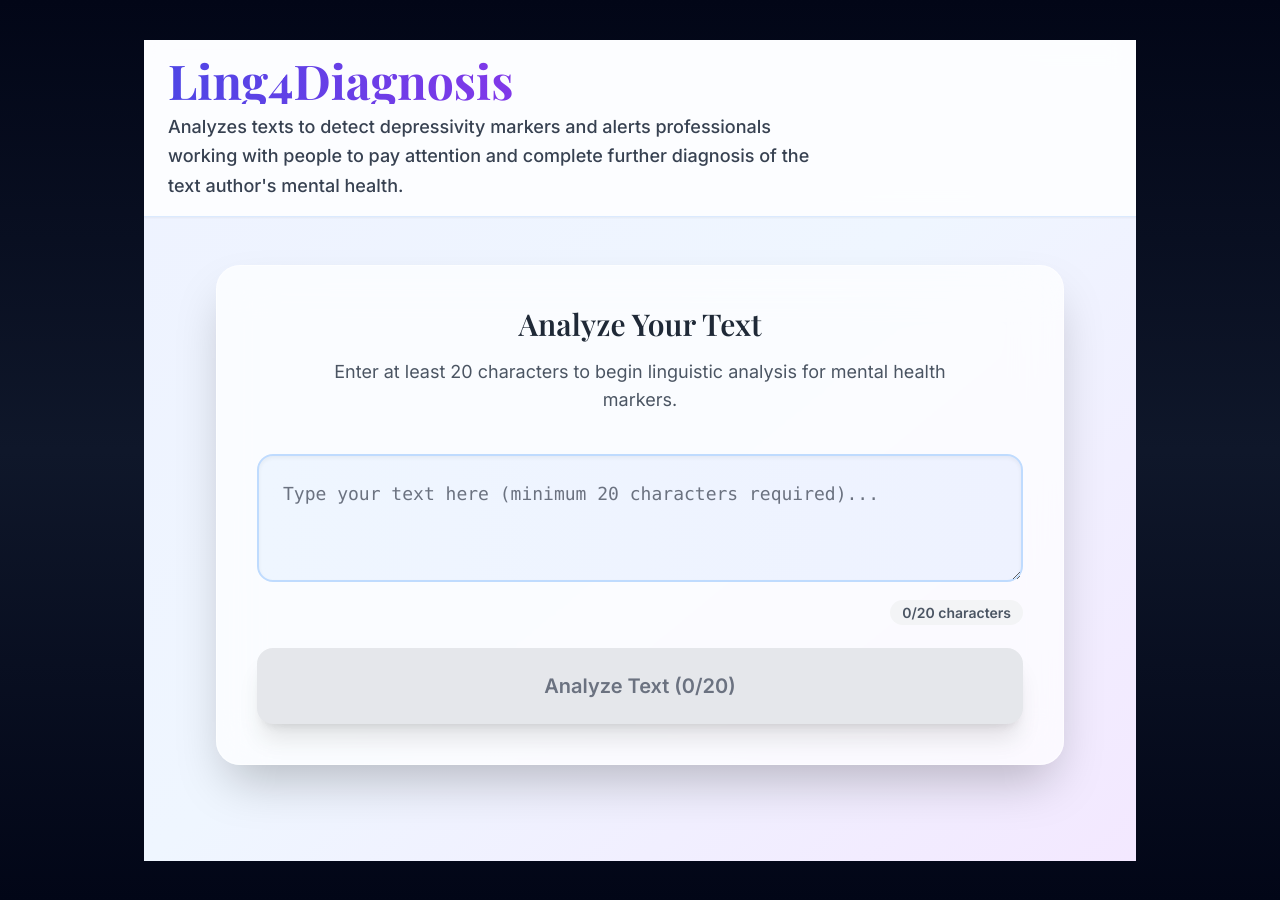
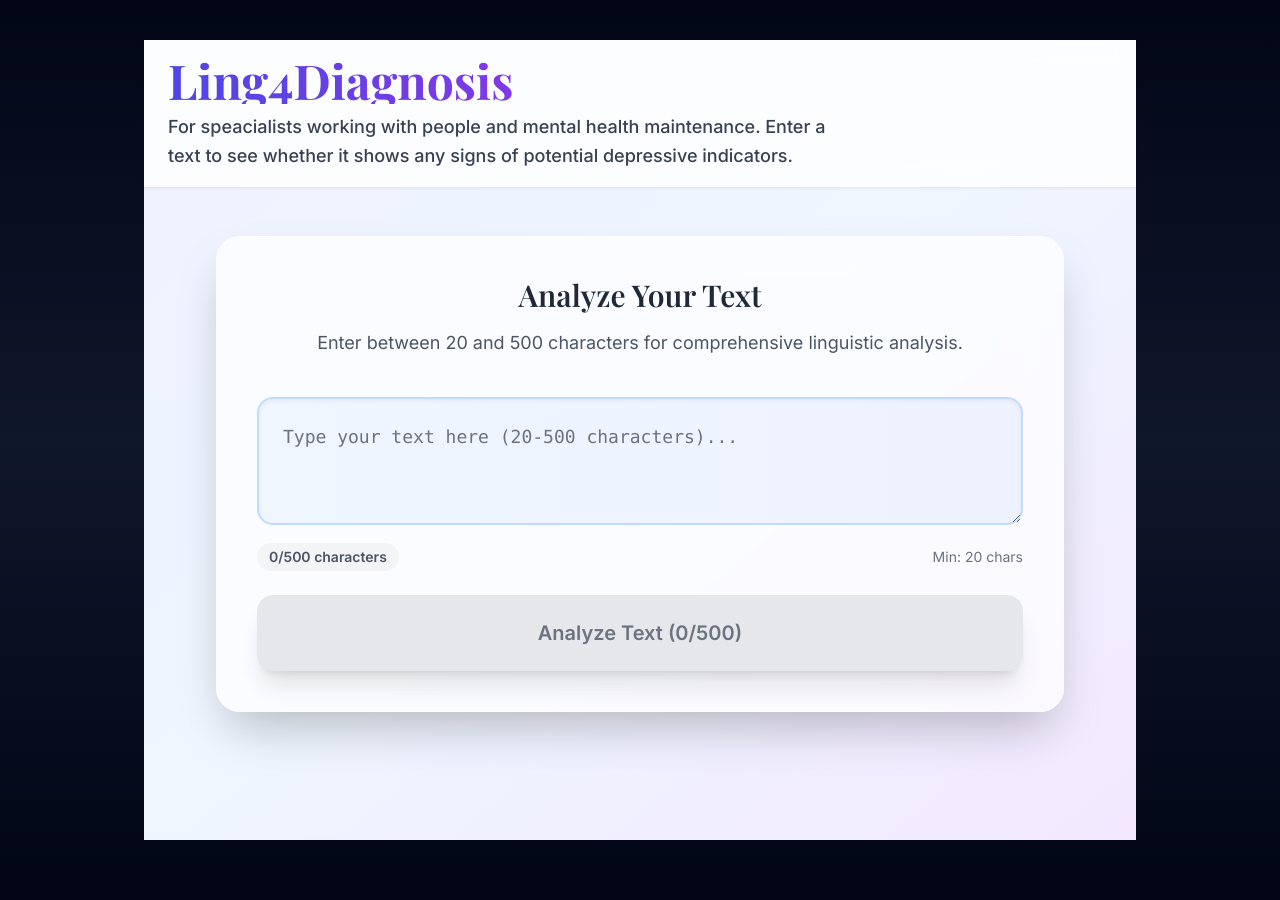
Before and after one commit to abvgdelya/ling4diagnosis_proj, a Next.js app: page / in a window 1280 px wide. Built offline with nearby package versions, Linux system fonts and the light colour scheme.

Commit message:
Update page.tsx

```diff
--- a/src/app/page.tsx
+++ b/src/app/page.tsx
@@ -12,13 +12,35 @@ export default function HomePage() {
   const [text, setText] = useState("");
   const [result, setResult] = useState<AnalysisResult | null>(null);
   const [loading, setLoading] = useState(false);
-  const MAX_CHARS = 20;
+  const [error, setError] = useState("");
+  const MIN_CHARS = 20;
+  const MAX_CHARS = 500;
+
+  const validateText = (inputText: string): string => {
+    if (inputText.trim().length === 0) {
+      return "Ooops! Seems like there is no text. Try again!";
+    }
+    if (inputText.trim().length < MIN_CHARS) {
+      return `Ooops! Seems like there are not enough characters in the text. Try again! (Need ${MIN_CHARS}+ chars)`;
+    }
+    // Basic check for incomprehensible text (all special chars, very short words, etc.)
+    const cleanText = inputText.replace(/[^\w\s]/g, '').toLowerCase();
+    const wordCount = cleanText.trim().split(/\s+/).filter(Boolean).length;
+    if (wordCount < 3 || cleanText.length < 10) {
+      return "Ooops! Seems like the text contains errors. Try again!";
+    }
+    return "";
+  };
 
   const analyze = async () => {
-    if (text.length < MAX_CHARS) {
-      alert(`Please enter at least ${MAX_CHARS} characters`);
+    const validationError = validateText(text);
+    if (validationError) {
+      setError(validationError);
+      setResult(null);
       return;
     }
+
+    setError("");
     setLoading(true);
     try {
       const response = await fetch("/api/analyze", {
@@ -29,7 +51,7 @@ export default function HomePage() {
       const data = await response.json();
       setResult(data);
     } catch (error) {
-      console.error("Analysis failed:", error);
+      setError("Analysis service temporarily unavailable. Please try again.");
     } finally {
       setLoading(false);
     }
@@ -44,8 +66,8 @@ export default function HomePage() {
             Ling4Diagnosis
           </h1>
           <p className="text-lg text-gray-700 mt-2 font-medium max-w-2xl leading-relaxed">
-            Analyzes texts to detect depressivity markers and alerts professionals working with people
-            to pay attention and complete further diagnosis of the text author's mental health.
+            For speacialists working with people and mental health maintenance.
+            Enter a text to see whether it shows any signs of potential depressive indicators.
           </p>
         </div>
       </header>
@@ -56,7 +78,7 @@ export default function HomePage() {
           <div className="text-center mb-10">
             <h2 className="text-3xl font-semibold text-gray-800 mb-4">Analyze Your Text</h2>
             <p className="text-lg text-gray-600 max-w-2xl mx-auto">
-              Enter at least 20 characters to begin linguistic analysis for mental health markers.
+              Enter between {MIN_CHARS} and {MAX_CHARS} characters for comprehensive linguistic analysis.
             </p>
           </div>
 
@@ -65,26 +87,38 @@ export default function HomePage() {
               <textarea
                 value={text}
                 onChange={e => setText(e.target.value.slice(0, MAX_CHARS))}
-                maxLength={MAX_CHARS}
                 className="w-full h-32 p-6 text-lg border-2 border-blue-200 rounded-2xl bg-gradient-to-r from-blue-50 to-indigo-50 focus:border-indigo-400 focus:ring-4 focus:ring-indigo-100 focus:outline-none transition-all duration-300 resize-vertical font-mono text-gray-900 placeholder-gray-500 shadow-inner"
-                placeholder="Type your text here (minimum 20 characters required)..."
+                placeholder={`Type your text here (${MIN_CHARS}-${MAX_CHARS} characters)...`}
               />
-              <div className="text-right mt-3">
+              <div className="text-right mt-3 flex justify-between items-center">
                 <span className={`text-sm font-semibold px-3 py-1 rounded-full ${
-                  text.length >= MAX_CHARS
+                  text.length >= MIN_CHARS
                     ? 'bg-emerald-100 text-emerald-800'
                     : 'bg-gray-100 text-gray-600'
                 }`}>
                   {text.length}/{MAX_CHARS} characters
                 </span>
+                <span className="text-sm text-gray-500">
+                  Min: {MIN_CHARS} chars
+                </span>
               </div>
             </div>
 
+            {/* Error Message */}
+            {error && (
+              <div className="p-4 bg-gradient-to-r from-rose-50 to-pink-50 border-2 border-rose-200 rounded-2xl shadow-lg">
+                <div className="flex items-start gap-3">
+                  <span className="text-2xl">⚠️</span>
+                  <p className="text-rose-900 font-medium leading-relaxed">{error}</p>
+                </div>
+              </div>
+            )}
+
             <button
               onClick={analyze}
-              disabled={loading || text.length < MAX_CHARS}
+              disabled={loading || text.length < MIN_CHARS}
               className={`w-full py-6 px-8 text-xl font-semibold rounded-2xl transition-all duration-300 transform shadow-xl flex items-center justify-center gap-3 group ${
-                loading || text.length < MAX_CHARS
+                loading || text.length < MIN_CHARS
                   ? 'bg-gray-200 text-gray-500 cursor-not-allowed shadow-none'
                   : 'bg-gradient-to-r from-indigo-500 via-purple-500 to-blue-600 hover:from-indigo-600 hover:via-purple-600 hover:to-blue-700 text-white shadow-indigo-500/50 hover:shadow-indigo-500/75 active:scale-95'
               }`}
@@ -101,8 +135,8 @@ export default function HomePage() {
           </div>
         </div>
 
-        {/* Results Section */}
-        {result && (
+        {/* Results Section - Only show if no error */}
+        {result && !error && (
           <div className="space-y-8">
             {/* Emotion Markers */}
             {result.markers && Object.keys(result.markers).length > 0 && (
@@ -119,7 +153,7 @@ export default function HomePage() {
                       <div className="absolute -inset-1 bg-gradient-to-r from-indigo-500 via-purple-500 to-blue-600 rounded-2xl blur opacity-20 group-hover:opacity-30 transition-all duration-500"></div>
                       <div className="relative">
                         <h4 className="font-semibold text-xl text-gray-900 mb-2 capitalize">{marker}</h4>
-                        <div className="text-4xl font-bold bg-gradient-to-r from-indigo-600 to-purple-600 -webkit-bg-clip-text -webkit-text-fill-color: transparent bg-clip-text text-transparent mb-2">
+                        <div className="text-4xl font-bold bg-gradient-to-r from-indigo-600 to-purple-600 bg-clip-text text-transparent mb-2">
                           {Math.round(percentage * 100)}%
                         </div>
                         <div className="w-full bg-gray-200 rounded-full h-3 overflow-hidden shadow-inner">
@@ -151,7 +185,7 @@ export default function HomePage() {
             {result.depressivityRate !== undefined && (
               <div className="bg-gradient-to-r from-emerald-50 via-green-50 to-teal-50 border-2 border-emerald-200/50 rounded-3xl p-10 text-center shadow-2xl backdrop-blur-xl">
                 <h3 className="text-2xl font-semibold text-emerald-900 mb-6">Final Depressivity Assessment</h3>
-                <div className="text-6xl font-bold bg-gradient-to-r from-emerald-600 via-teal-600 to-emerald-700 -webkit-bg-clip-text -webkit-text-fill-color: transparent bg-clip-text text-transparent mb-4">
+                <div className="text-6xl font-bold bg-gradient-to-r from-emerald-600 via-teal-600 to-emerald-700 bg-clip-text text-transparent mb-4">
                   {Math.round(result.depressivityRate * 100)}%
                 </div>
                 <div className="text-2xl font-semibold text-emerald-900 mb-2">
@@ -174,7 +208,7 @@ export default function HomePage() {
         )}
 
         {/* Debug Section */}
-        {result && (
+        {result && !error && (
           <details className="bg-white/50 backdrop-blur-xl rounded-2xl border border-white/50 p-6 mt-12">
             <summary className="cursor-pointer font-medium text-gray-800 hover:text-indigo-600 transition-colors p-4 rounded-xl hover:bg-white/60">
               🔧 View Raw Analysis Data
@@ -190,7 +224,7 @@ export default function HomePage() {
         @import url('https://fonts.googleapis.com/css2?family=Playfair+Display:wght@400;500;600;700&family=Inter:wght@300;400;500;600&display=swap');
 
         * { font-family: 'Inter', sans-serif; }
-        h1, h2, h3, .font-serif { font-family: 'Playfair Display', serif; }
+        h1, h2, h3 { font-family: 'Playfair Display', serif; }
 
         .marker {
           background: linear-gradient(135deg, #ff6b6b, #ff8e8e) !important;
```
